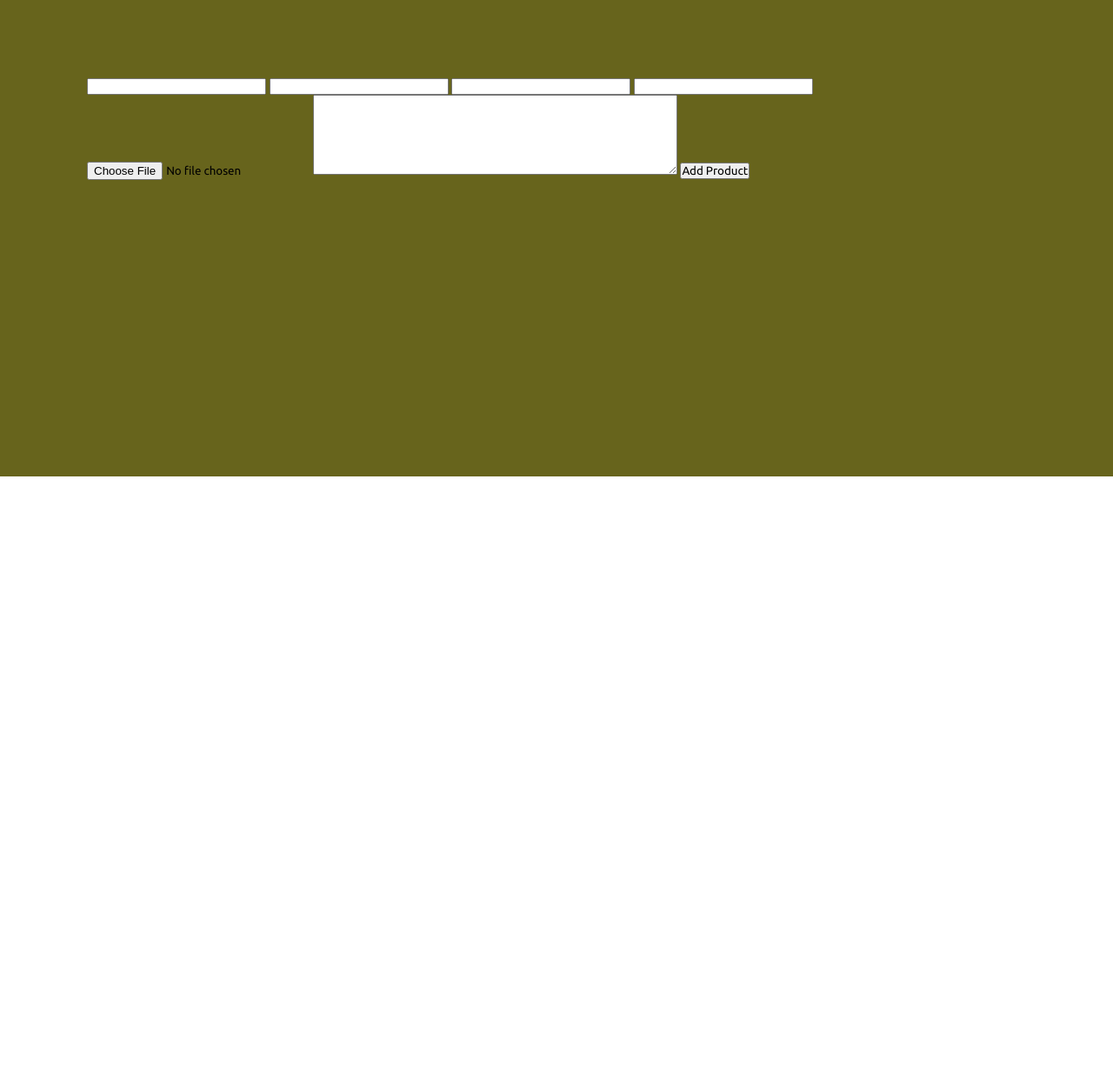
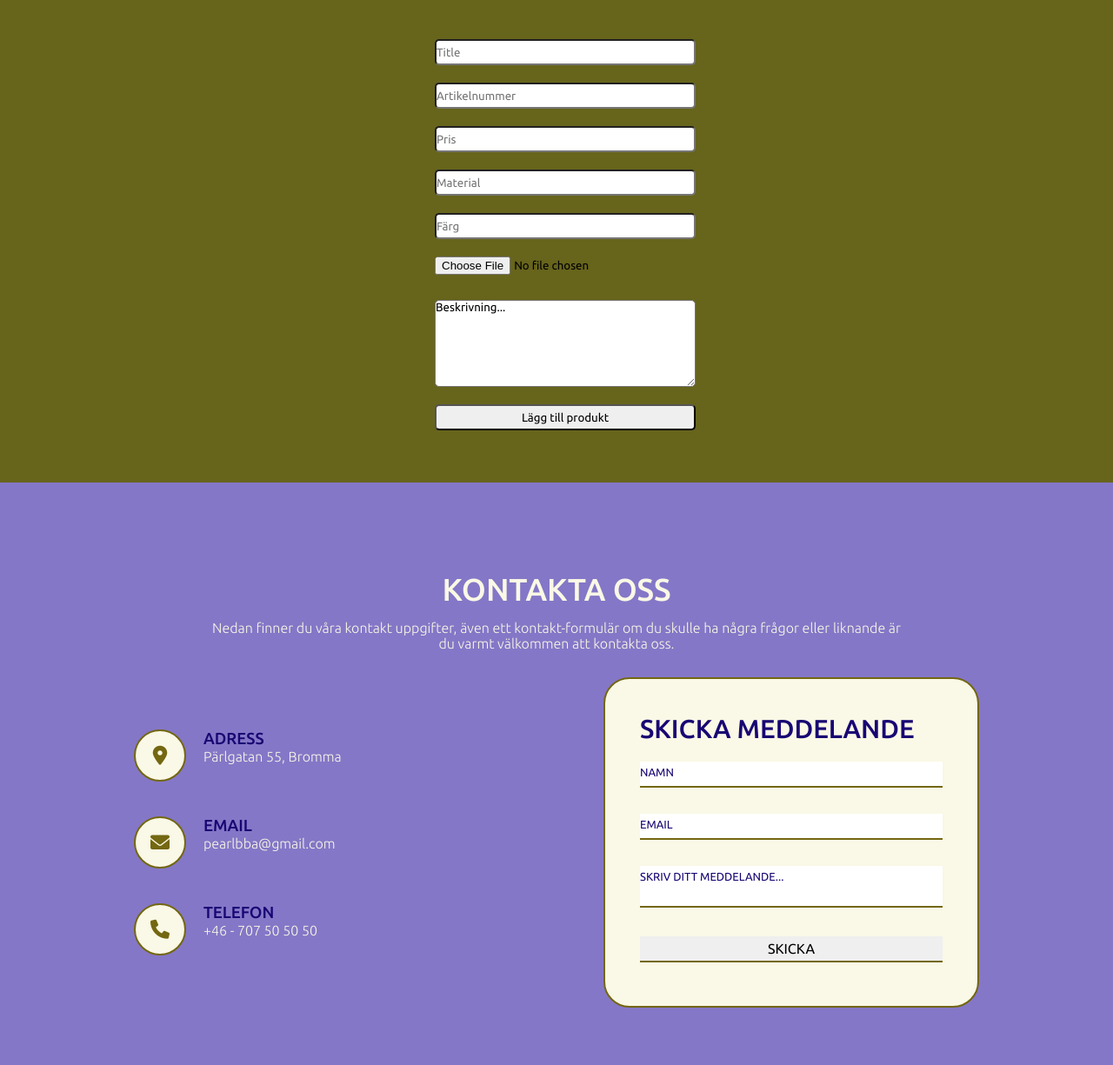
Before and after one commit to aagroth/gruppinlamning, a website: page add_product.html in a window 1280 px wide. Shown: the part 252-1477 px from the top of the page at 87% size. Before the commit the page ends 800 px from the top, so only its background shows below. Drawn offline with Linux system fonts and the light colour scheme.

Commit message:
Färdigställt funktion för att lagra produkter  i localStorage

```diff
--- a/add_product.html
+++ b/add_product.html
@@ -6,42 +6,116 @@
     <meta name="viewport" content="width=device-width, initial-scale=1.0">
     <title>Document</title>
     <link rel="stylesheet" href="main.css">
+    <link rel="stylesheet" href="https://cdnjs.cloudflare.com/ajax/libs/font-awesome/6.0.0-beta3/css/all.min.css"
+    integrity="sha512-Fo3rlrZj/k7ujTnHg4CGR2D7kSs0v4LLanw2qksYuRlEzO+tcaEPQogQ0KaoGN26/zrn20ImR1DfuLWnOo7aBA=="
+    crossorigin="anonymous" referrerpolicy="no-referrer" />
+    <script defer src="https://use.fontawesome.com/releases/v5.0.8/js/all.js"
+    integrity="sha384-SlE991lGASHoBfWbelyBPLsUlwY1GwNDJo3jSJO04KZ33K2bwfV9YBauFfnzvynJ"
+    crossorigin="anonymous"></script>
+    <script src="./script/header.js" defer></script>
     <script src="./script/add_product.js" defer></script>
 </head>
 
 <!-- Sidhuvud -->
 <header>
-
+    <a href="#" class="logo">PEARLBBA</a>
+    <ul>
+        <li><a href="shopsida.html" class="active">Shopsida</a></li>
+        <li><a href="#">Om oss</a></li>
+        <li><a href="#downToContact">Kontakt</a></li>
+        <li><a href= "#"><i class="fas fa-heart"></i></a></li>
+        <li ><a href ="#"><i class="fas fa-shopping-basket" aria-hidden="true"></i></a></li>
+    </ul>
 </header>
 
 <!-- Sidans body -->
 <body>
 
-    <section>
-        <form>
+        <div class="centerText">
+            <h1>Produktskaparen</h1>
+        </div>
 
-            <input type="text" class="productTitle">
-            <input type="text" class="productPrice">
-            <input type="text" class="productMaterial">
-            <input type="text" class="productColor">
+        <div class="addPageContainer">
+            <form class="flexContainer">
 
-            <input type="file" class="productImg">
+                <input type="text" class="productTitle" placeholder="Title">
+                <input type="text" class="productArtNr" placeholder="Artikelnummer">
+                <input type="text" class="productPrice" placeholder="Pris">
+                <input type="text" class="productMaterial" placeholder="Material">
+                <input type="text" class="productColor" placeholder="Färg">
 
-            <textarea class="description" rows="6" cols="50"></textarea>
+                <input type="file" class="productImg">
+
+                <textarea class="description" rows="6" cols="50">Beskrivning...</textarea>
 
 
-            <button class="addProduct">Add Product</button>
+                <button class="addProduct">Lägg till produkt</button>
 
-        </form>
+            </form>
+        </div>
 
-
-
-    </section>
 
 </body>
 
 <!-- Sidfot -->
 <footer>
+    <section class="contact" id="downToContact">
+        <div class="content">
+            <h2>KONTAKTA OSS</h2>
+            <p>Nedan finner du våra kontakt uppgifter, även ett kontakt-formulär om du skulle ha några frågor eller liknande är du varmt välkommen att kontakta oss.</p>
+        </div>
+        <div class="container">
+            <div class="contactInfo">
+                <div class="box">
+                    <div class="icon"><i class="fa-solid fa-location-dot"></i></div>
+                    <div class="text">
+                        <h3> ADRESS </h3>
+                        <p> Pärlgatan 55, Bromma</p>
+                    </div>
+                </div>
+                <div class="box">
+                    <div class="icon"><i class="fa-solid fa-envelope"></i></div>
+                    <div class="text">
+                        <h3> EMAIL </h3>
+                        <p> pearlbba@gmail.com</p>
+                    </div>
+                </div>
+                <div class="box">
+                    <div class="icon"><i class="fa-solid fa-phone"></i></div>
+                    <div class="text">
+                        <h3> TELEFON </h3>
+                        <p> +46 - 707 50 50 50 </p>
+                    </div>
+                </div>
+            </div>
+            <div class="contactForm">
+                <form>
+                    <h2>SKICKA MEDDELANDE</h2>
+                    <div class="inputBox">
+                        <input type="text" name="" required="required">
+                        <span>NAMN</span>
+                    </div>
+                    <div class="inputBox">
+                        <input type="text" name="" required="required">
+                        <span>EMAIL</span>
+                    </div>
+                    <div class="inputBox">
+                        <textarea required="required"></textarea>
+                        <span>SKRIV DITT MEDDELANDE...</span>
+                    </div>
+                    <div class="inputBox">
+                        <input type="submit" name="" value="SKICKA">
+                    </div>
+                </form>
+            </div>
+        </div>
+        <div class="social">
+            <div class="twitter"><i class="fa-brands fa-twitter"></i></div>
+            <div class="facebook"><i class="fa-brands fa-facebook-f"></i></div>
+            <div class="instagram"><i class="fa-brands fa-instagram"></i></div>
+        </div>
+
+    </section>
 
 </footer>
 
--- a/script/add_product.js
+++ b/script/add_product.js
@@ -1,9 +1,9 @@
-const productList = []
-
-
 function addProductToList (event) {
     event.preventDefault();
 
+const localStorageProductList = localStorage.getItem('Products');
+
+let inputArtNr = document.querySelector(".productArtNr").value;
 let inputTitle = document.querySelector(".productTitle").value;
 let inputPrice = document.querySelector(".productPrice").value;
 let inputMaterial = document.querySelector(".productMaterial").value;
@@ -11,19 +11,30 @@ let inputColor = document.querySelector(".productColor").value;
 let inputDescription = document.querySelector(".description").value;
 let inputFile = document.querySelector(".productImg").value;
 
-var obj = {
+var product = {
+    artNr: inputArtNr,
     title: inputTitle,
     price: inputPrice,
     material: inputMaterial,
     color: inputColor,
     description: inputDescription,
     image: inputFile
-
 }
 
-productList.push(obj)
-console.log(productList)
-localStorage.setItem('productList', JSON.stringify(obj))
+let productList;
+
+if (localStorageProductList === null) {
+    productList = [];
+    productList.push(product);
+    console.log(productList)
+    localStorage.setItem('Products', JSON.stringify(productList))
+}
+
+else {
+    productList = JSON.parse(localStorageProductList);
+    productList.push(product);
+    localStorage.setItem('Products', JSON.stringify(productList))
+}
 }
 
 document.querySelector(".addProduct").addEventListener("click", addProductToList);
--- /dev/null
+++ b/styles/add_product.scss
@@ -0,0 +1,31 @@
+.centerText {
+    margin-top: 200px;
+    text-align: center;
+}
+
+.addPageContainer {
+    margin-top: 50px;
+    display: flex;
+    justify-content: center;
+    margin-bottom: 50px;
+
+    .flexContainer {
+        width: 300px;
+        display: flex;
+        flex-direction: column;
+
+        input, button {
+            border-radius: 5px;
+            width: 300px;
+            height: 30px;
+            margin: 10px;
+        }
+
+        textarea {
+            border-radius: 5px;
+            width: 300px;
+            height: 100px;
+            margin: 10px;
+        }
+    }
+}
--- a/styles/header.scss
+++ b/styles/header.scss
@@ -8,7 +8,7 @@
 }
 
 body {
-    min-height: 100h;
+    min-height: 100vh;
     background: linear-gradient(#67641c, #67641c);
     overflow-x: hidden;
 }
--- a/styles/main.scss
+++ b/styles/main.scss
@@ -3,3 +3,4 @@
 @import "header.scss";
 @import "footer.scss";
 @import "buttons.scss";
+@import "add_product.scss";
```
Also changed, not shown: index.html (+0 -1 lines), main.css.
